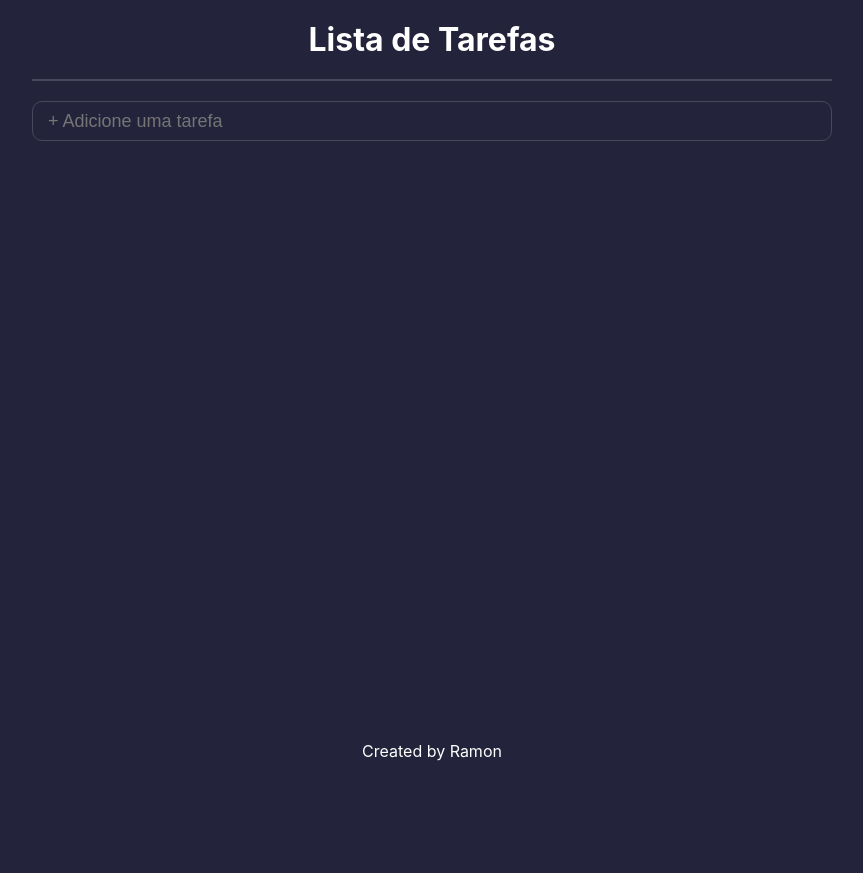
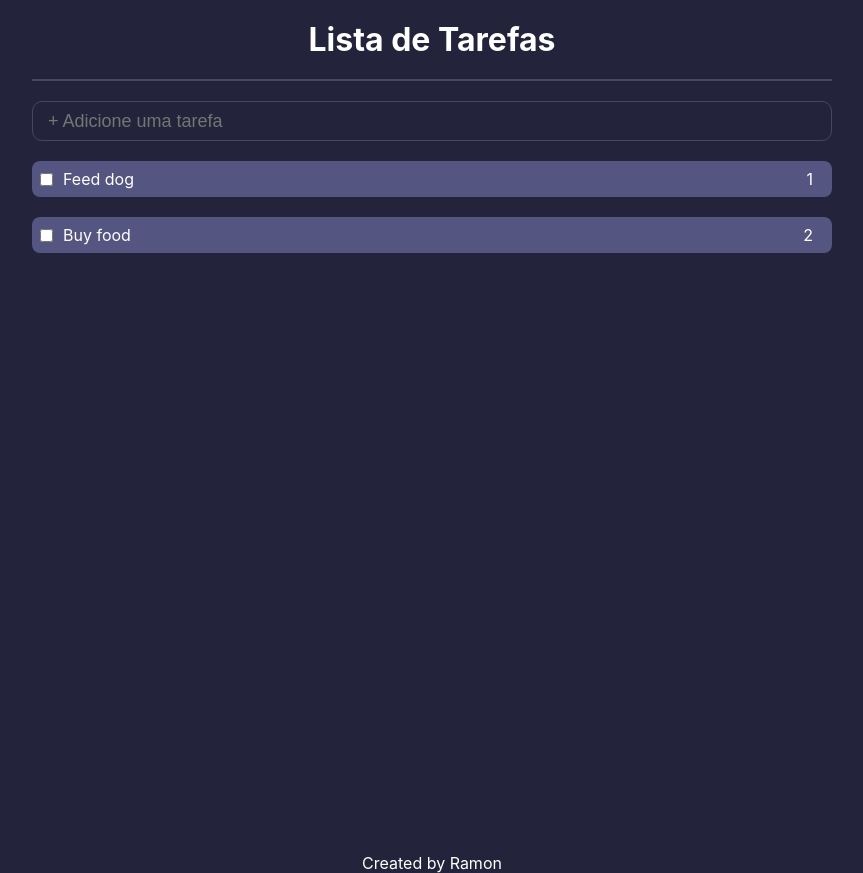
Before and after one commit to RamonMaximiliano/react-todo-boni, a React (Create React App) app: page / in a window 1280 px wide. Shown: the whole page, without its empty margins (208-1071 px from the left). Before the commit the page ends 800 px from the top, so only its background shows below. Built offline with nearby package versions, Linux system fonts and the light colour scheme.

Commit message:
tasks added

```diff
--- a/src/App.js
+++ b/src/App.js
@@ -2,22 +2,39 @@ import './style/app.css';
 import Header from './component/Header'
 import TaskInput from './component/TaskInput'
 import Footer from './component/Footer'
+import Tasks from './component/Tasks'
 import { useState } from "react"
 
 function App() {
 
   //criou um state para ser atualizado através do método taskInfoMethod
   const [taskInfo, taskInfoMethod] = useState({});
+  const [taskList, taskListupdate] = useState([
+    {
+      id: 1,
+      name: 'Feed dog'
+    },
+    {
+      id: 2,
+      name: 'Buy food'
+    }
+  ]);
 
   console.log(taskInfo)
+  console.log(taskList)
+
 
 
   return (
     <div className="mainApp">
-      <Header/>
-{/*       a prop abaixo esta recebendo o método que atualiza o state taskInfo
- */}      <TaskInput typed={taskInfoMethod}/>
-      <Footer/>
+      <Header />
+      {/*       a prop abaixo esta recebendo o método que atualiza o state taskInfo
+ */}      <TaskInput typed={taskInfoMethod} />
+
+      {
+        taskList.map(item => <Tasks name={item.name} id={item.id} />)
+      }
+      <Footer />
     </div>
   );
 }
--- a/src/component/Tasks.js
+++ b/src/component/Tasks.js
@@ -1,15 +1,16 @@
-import Task from "./TaskInput"
+import { useState } from "react"
 
-const Tasks = ({ tasks }) => {
+function Tasks(props) {
     return (
-        <>
-            {tasks.map((task) => (
+        <div className="singletask" >
+            <input type="checkbox" id={props.id}>
+            </input>
+            <div className="paragraph">
+                <p>{props.name}</p>
+                <p>{props.id}</p>
+            </div>
+        </div>
+    );
+}
 
-                <Task key={task.id} task={task} onDelete={onDelete} onToggle={onToggle} />
-
-            ))}
-        </>
-    )
-
-}
 export default Tasks
--- a/src/style/app.css
+++ b/src/style/app.css
@@ -53,3 +53,26 @@ hr {
   align-items: center;
   margin-top: 600px;
 }
+
+.singletask{
+  display:flex;
+  box-sizing: border-box;
+  width: 800px;
+  background-color:rgb(85, 85, 129);
+  color: white;
+  padding:8px;
+  border-radius: 8px;
+  margin:auto;
+  margin-top:20px;
+  align-items: center;
+}
+
+
+.paragraph{
+  display:flex;
+  justify-content: space-between;
+  width: 750px;
+  margin-left:10px;
+  align-items: center;
+
+}
```
